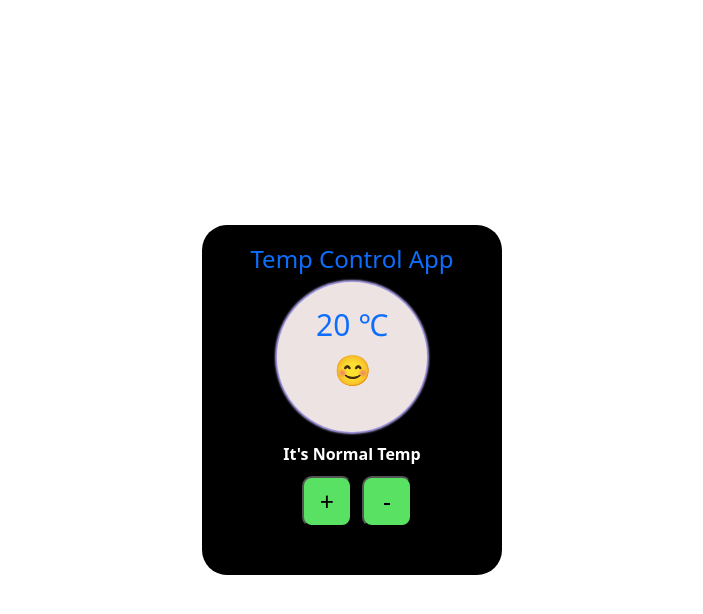
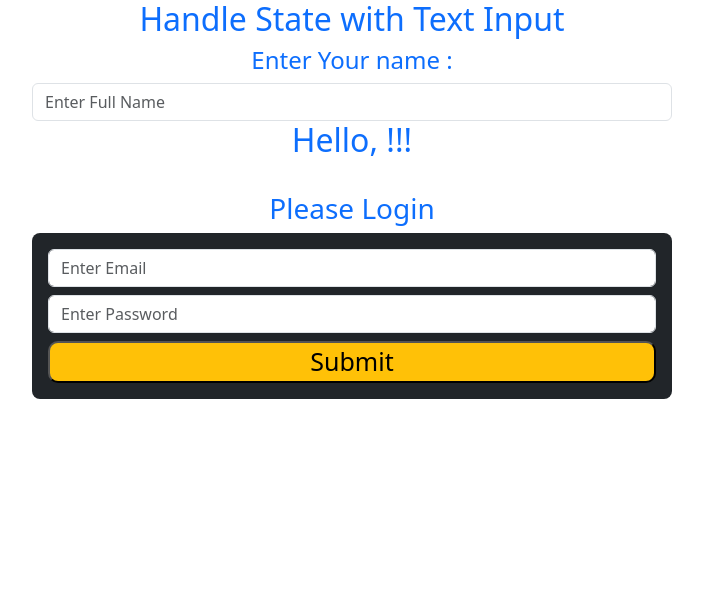
Before and after one commit to mayurrajput8486/changeXpert_react_B01, a React (Vite) app in the folder stateapp/: page / in a window 1280 px wide. Shown: the top 614 px of the page, without its empty margins (288-991 px from the left). Built offline with nearby package versions, Linux system fonts and the light colour scheme.

Commit message:
onChange and form data

```diff
--- a/stateapp/src/App.jsx
+++ b/stateapp/src/App.jsx
@@ -3,13 +3,18 @@ import Counter from './components/counter'
 import CartValue from './components/CartValue'
 import TempApp from './components/TempApp'
 import TempControlApp from './components/TempControlApp'
+import Formdata from './components/Formdata'
+import Loginform from './components/Loginform'
 const App = () => {
   return (
     <div className='text-primary text-center'>
-      {/* <Counter/>
-      <CartValue/> */}
-      <TempApp/>
+      {/* <Counter/> */}
+      {/* <CartValue/>  */}
+      {/* <TempApp/>  */}
       {/* <TempControlApp/> */}
+      <Formdata/>
+      <br/>
+      <Loginform/>
     </div>
   )
 }
--- /dev/null
+++ b/stateapp/src/components/Formdata.jsx
@@ -0,0 +1,27 @@
+import { useState } from "react"
+
+const Formdata = () => {
+    const [myname, setMyName] = useState("")
+
+    const callName = () =>{
+        setMyName(event.target.value)
+    }
+  return (
+    <div>
+        <h2>Handle State with Text Input</h2>
+        <div>
+            <h4>Enter Your name : </h4>
+            <input
+                type="text"
+                placeholder="Enter Full Name"
+                className="form-control w-50 mx-auto"
+                value={myname}
+                onChange={(e)=>setMyName(e.target.value)}
+            />
+            <h2>Hello, {myname} !!! </h2>
+        </div>
+    </div>
+  )
+}
+
+export default Formdata
--- /dev/null
+++ b/stateapp/src/components/Loginform.jsx
@@ -0,0 +1,49 @@
+import React, { useState } from 'react'
+
+const Loginform = () => {
+    const [email, setEmail] = useState("")
+    const [password, setpassword] = useState("")
+
+    const handleSubmit = (e) =>{
+        e.preventDefault()
+        console.log(`${email} - ${password}`)
+    }
+    return (
+        <div>
+            <h3>Please Login</h3>
+            <form onSubmit={handleSubmit}>
+                <div className='bg-dark w-50 mx-auto p-3 rounded-3'>
+                    <div className='mb-2'>
+                        <input
+                            type='email'
+                            placeholder='Enter Email'
+                            className='form-control w-100'
+                            value={email}
+                            onChange={(e)=>setEmail(e.target.value)}
+                        />
+                    </div>
+                    <div className='mb-2'>
+                        <input
+                            type='password'
+                            placeholder='Enter Password'
+                            className='form-control w-100'
+                            value={password}
+                            onChange={(e)=>setpassword(e.target.value)}
+                        />
+                    </div>
+                    <div className=''>
+                        <button type='submit' className='bg-warning w-100 p-0 m-0'>
+                            Submit
+                        </button>
+                    </div>
+                </div>
+            </form>
+            {/* <div>
+                <h3>Email - {email}</h3>
+                <h3>Password - {password}</h3>
+            </div> */}
+        </div>
+    )
+}
+
+export default Loginform
```
